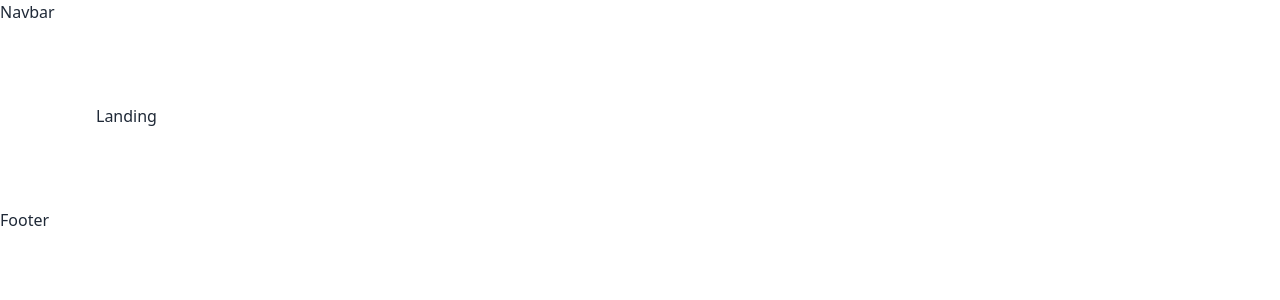
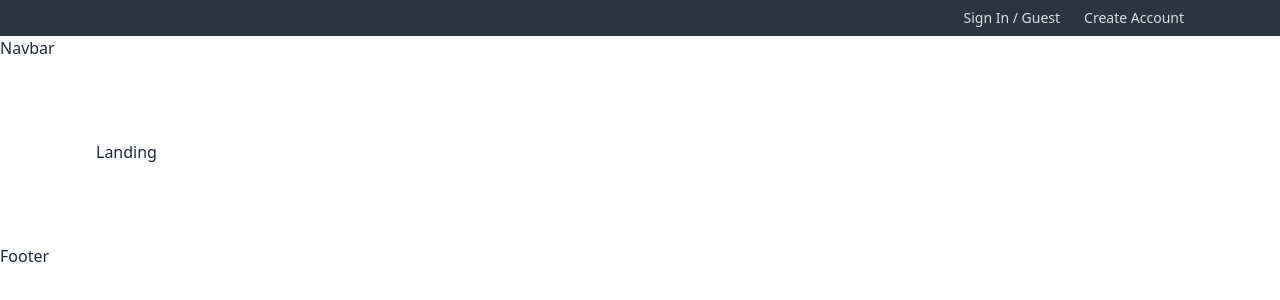
Before and after one commit to miawithcode/comfy-store, a React (Vite) app: page / in a window 1280 px wide. Shown: the top 300 px of the page. Built offline with nearby package versions, Linux system fonts and the light colour scheme.

Commit message:
feat: header component

```diff
--- /dev/null
+++ b/src/components/Header.jsx
@@ -0,0 +1,27 @@
+import { Link } from 'react-router-dom';
+
+const Header = () => {
+  return (
+    <header className="bg-neutral py-2 text-neutral-content">
+      <div className="section flex justify-center sm:justify-end">
+        {/* USER */}
+        {/* LINKS */}
+        <div className="flex gap-x-6 justify-center items-center">
+          <Link
+            to="/login"
+            className="link link-hover text-xs sm:text-sm capitalize"
+          >
+            sign in / guest
+          </Link>
+          <Link
+            to="/register"
+            className="link link-hover text-xs sm:text-sm capitalize"
+          >
+            create account
+          </Link>
+        </div>
+      </div>
+    </header>
+  );
+};
+export default Header;
--- a/src/components/index copy.js
+++ /dev/null
@@ -1,3 +0,0 @@
-export { default as FormInput } from './FormInput';
-export { default as SubmitBtn } from './SubmitBtn';
-export { default as Loader } from './Loader';
--- a/src/components/index.js
+++ b/src/components/index.js
@@ -1,2 +1,6 @@
 export { default as FormInput } from './FormInput';
 export { default as SubmitBtn } from './SubmitBtn';
+export { default as Loader } from './Loader';
+export { default as Header } from './Header';
+export { default as Navbar } from './Navbar';
+export { default as Footer } from './Footer';
--- a/src/pages/HomeLayout.jsx
+++ b/src/pages/HomeLayout.jsx
@@ -1,10 +1,10 @@
 import { Outlet } from 'react-router-dom';
-import Navbar from '../components/Navbar';
-import Footer from '../components/Footer';
+import { Header, Navbar, Footer } from '../components';
 
 const HomeLayout = () => {
   return (
     <>
+      <Header />
       <Navbar />
       <section className='section py-20'>
         <Outlet />
```
